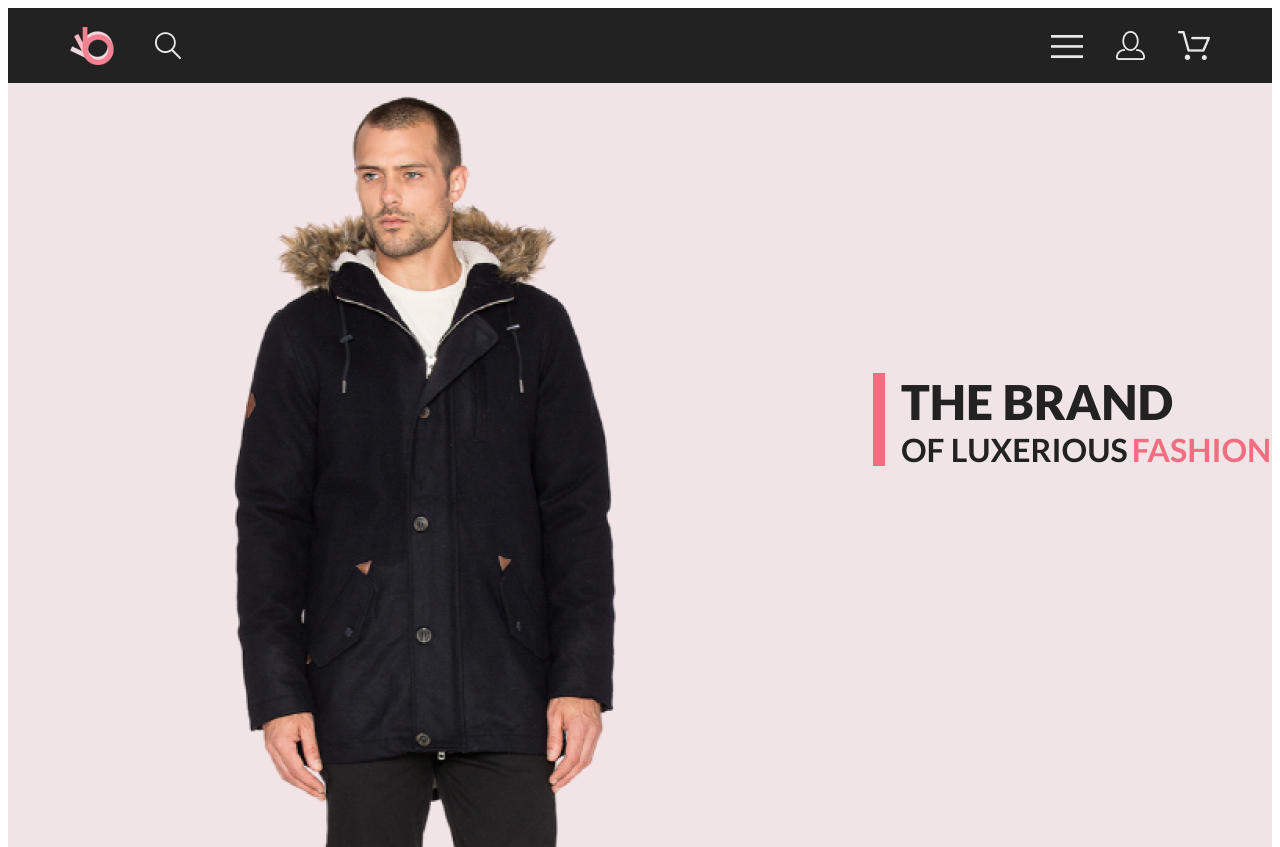
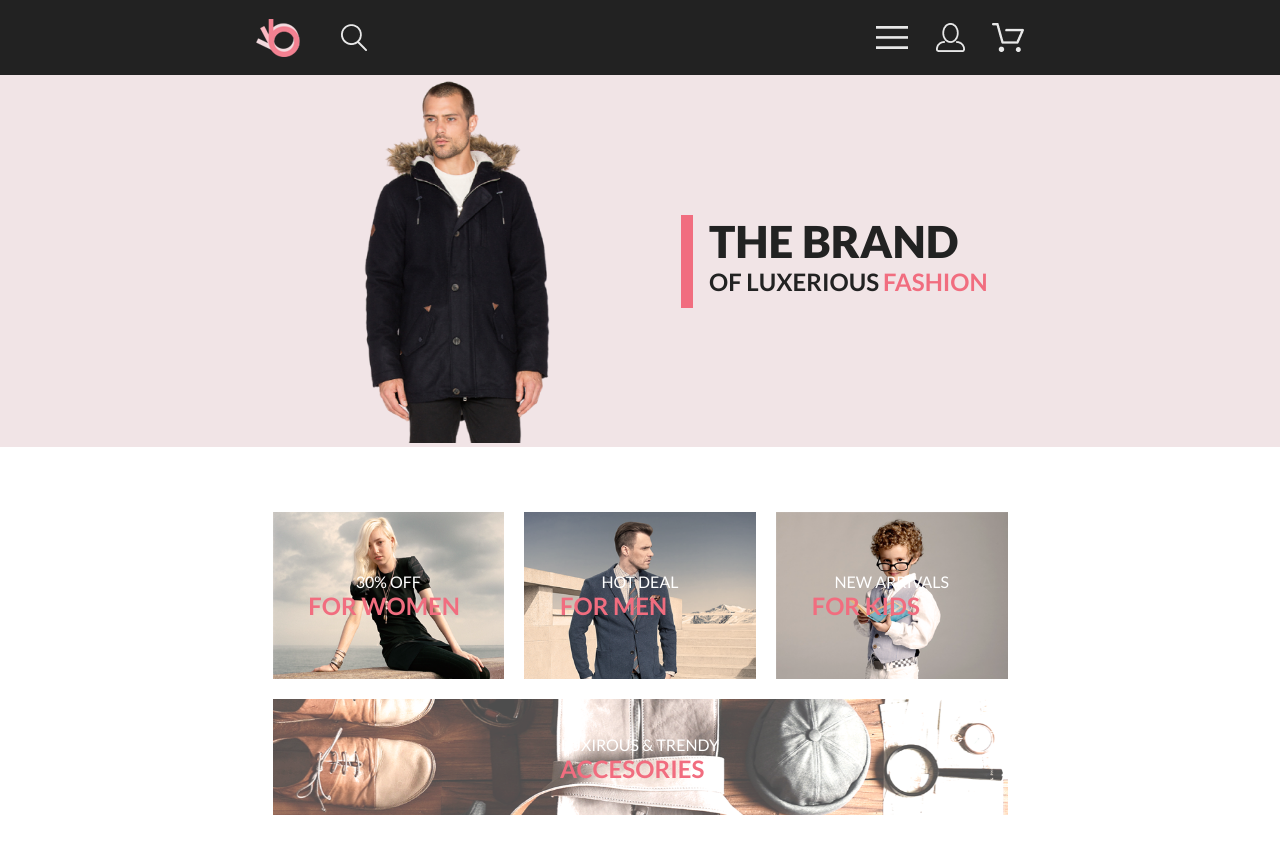
Before and after one commit to VadimShapovalov/web, a plain HTML site: page lesson11/index.html in a window 1280 px wide. Shown: the top 847 px of the page. Drawn offline with Linux system fonts and the light colour scheme.

Commit message:
lesson12 done

```diff
--- a/lesson11/assets/style.css
+++ b/lesson11/assets/style.css
@@ -22,9 +22,10 @@
     font-style: normal;
     font-weight: 300;
 }
-.body {
-    margin: 0px;
-    padding: 0px;
+
+body {
+    margin: 0;
+    padding: 0;
 }
 .header-wrapper {
     background-color: #222222;
@@ -46,6 +47,8 @@
 .header-right {
     display: flex;
     align-items: center;
+    justify-content: space-between;
+    width: 148px;
 }
 .top-wrapper {
     background-color: #F1E4E6;
@@ -56,6 +59,7 @@
     margin-left: auto;
     margin-right: auto;
     max-width: 1600px;
+    align-items: center;
 }
 .big-man {
     display: block;
@@ -67,7 +71,7 @@
     height: 93px;
     border-left: solid 12px #F16D7F;
     padding-left: 16px;
-    margin-top: 290px;
+    /* margin-top: 290px; */
 }
 .title-l {
     font-family: 'Lato-Black';
@@ -94,10 +98,10 @@
 
 .cards {
     display: grid;
-    grid-template-columns: repeat(3, 360px);
+    grid-template-columns: repeat(3, 1fr);
     grid-template-rows: 2fr 1fr;
     gap: 30px;
-    width: 1140px;
+    max-width: 1140px;
     height: 470px;
     margin-top: 65px;
     margin-left: auto;
@@ -133,6 +137,7 @@
     font-style: normal;
     font-weight: 700;
     line-height: normal;
+    width: 160px;
 }
 .middle {
     display: flex;
@@ -174,18 +179,17 @@
 .middle-pictures {
     display: flex;
     flex-direction: column;
-    width: 360px;
+    /* width: 360px; */
 }
 .pic {
-    /* margin: 0;
-    padding: 0; */
+    display: flex;
 }
 .pic-text {
     display: flex;
     flex-direction: column;
     background-color: #F8F8F8;
     margin: 0;
-    padding: 0;
+    padding: 24px 16px 20px;
 }
 .pic-text-h {
     color: #000;
@@ -193,7 +197,7 @@
     font-size: 13px;
     font-weight: 400;
     line-height: normal;
-    margin-top: 24px;
+    /* margin-top: 24px; */
     margin-bottom: 0;
 }
 .pic-text-p1 {
@@ -214,7 +218,7 @@
     line-height: normal;
     padding: 0;
     margin-top: 0;
-    margin-bottom: 20px;
+    /* margin-bottom: 20px; */
 }
 .button-wrapper {
 display: flex;
@@ -231,3 +235,68 @@ justify-content: center;
     margin-top: 48px;
     margin-bottom: 60px;
 }
+
+@media screen and (max-width: 1439px) {
+
+img {
+    max-width: 100%;
+}
+.header {
+    max-width: 768px;
+    padding-left: 48px;
+    padding-right: 48px;
+}
+.top {
+    gap: 39px;
+    max-width: 768px;
+}
+.title-l {
+    font-size: 44px;
+}
+.title-r1 {
+    font-size: 24px;
+}
+.title-r2 {
+    font-size: 24px;
+}
+.cards {
+    /* max-width: 100%; */
+    margin-left: auto;
+    margin-right: auto;
+    gap: 20px;
+    max-height: 303px;
+    max-width: 735px;
+}
+.card {
+    max-width: 232px;
+    max-height: 167px;
+}
+.card2 {
+    max-width: 735px;;
+}
+.middle-title {
+    margin-top: 110px;
+    margin-bottom: 3px;
+}
+.middle-text {
+    margin-bottom: 72px;
+}
+.middle-pictures-wrapper {
+    width: 736px;
+    display: grid;
+    grid-template-columns: repeat(2, 1fr);
+    grid-template-rows: repeat(3, 1fr);
+    /* justify-items: center;
+    margin-left: auto;
+    margin-right: auto; */
+    gap: 16px;
+}
+.pic-text-p1 {
+    padding: 12.85px 16px 18px 0px;
+}
+.button {
+    margin-top: 32px;
+    margin-bottom: 70px;
+}
+
+}
--- a/lesson11/index.html
+++ b/lesson11/index.html
@@ -16,14 +16,20 @@
                 <img src="./img/icon2.png" alt="">
             </div>
             <div class="header-right">
-                <img src="./img/icon3.png" alt="">
+                <img src="./img/icon4.png" alt="">
+                <img src="./img/icon5.png" alt="">
+                <img src="./img/icon6.png" alt="">
             </div>
         </div>
     </div>
     <div class="top-wrapper">
         <div class="top">
             <div class="big-man">
-                <img src="./img/big-man.png" alt="">
+                <picture>
+                    <source media="(max-width: 1439px)" srcset="./img/big-man-tablet.png">
+                    <img src="./img/big-man.png" alt="">
+                </picture>
+
             </div>
             <div class="top-title">
                 <div class="title-l">THE BRAND</div>
```
Also changed, not shown: lesson11/img/big-man-tablet.png (added), lesson11/img/icon4.png (added), lesson11/img/icon5.png (added), lesson11/img/icon6.png (added).
